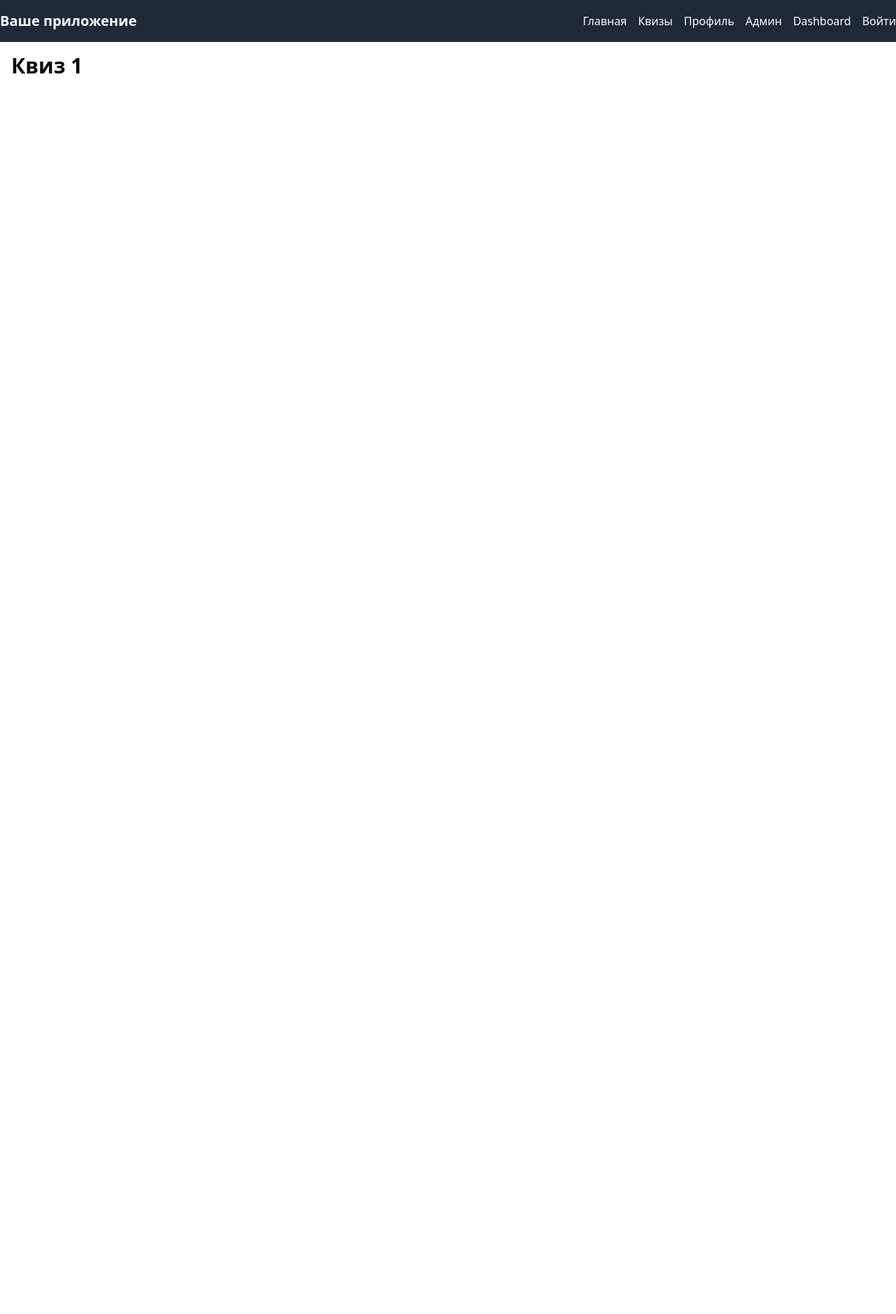
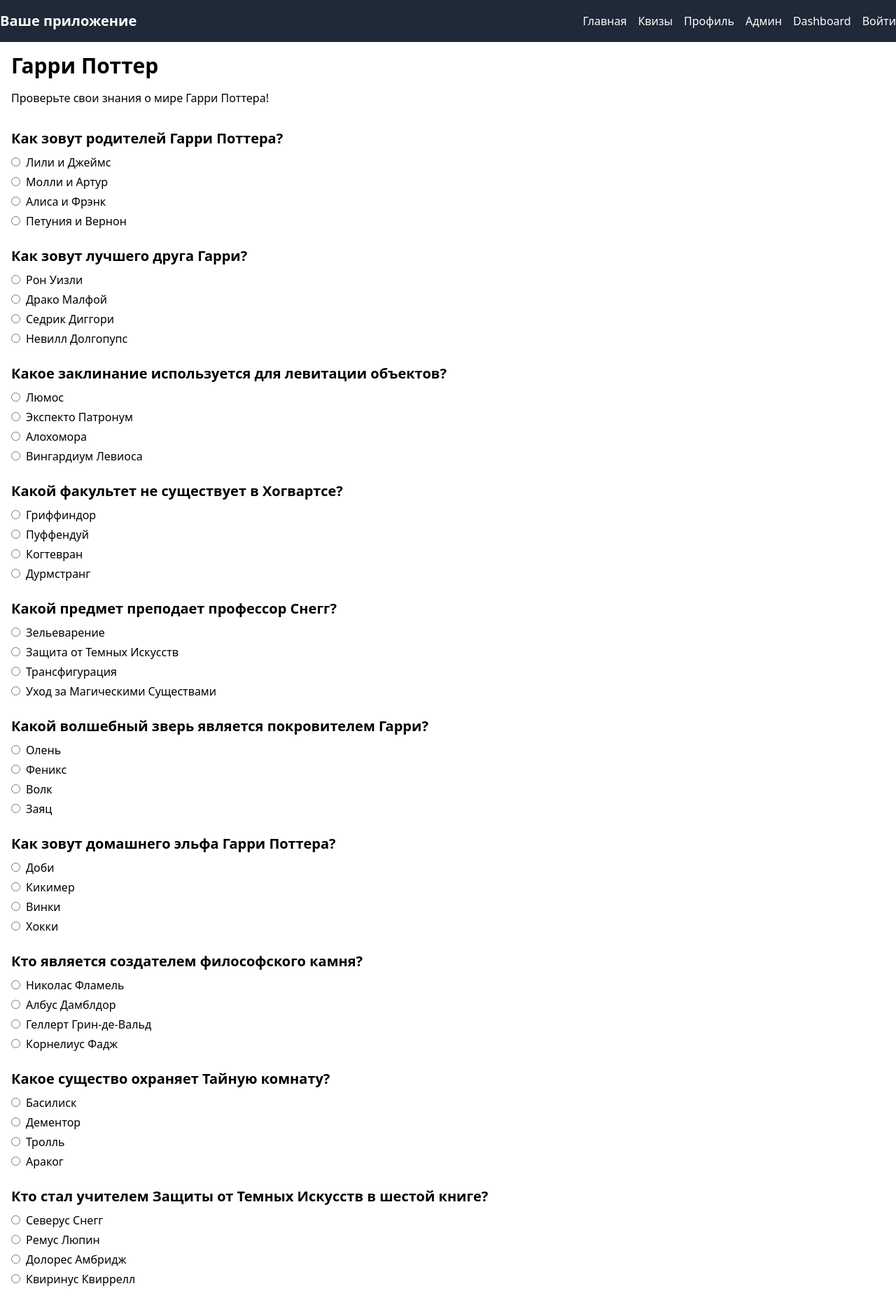
Before and after one commit to Aninok92/quiz-app, a React (Create React App) app: page /quizzes/1 in a window 1280 px wide. Shown: the top 1878 px of the page at 70% size. Before the commit the page ends 800 px from the top, so only its background shows below. Built offline with nearby package versions, Linux system fonts and the light colour scheme.

Commit message:
add mock data "Harry Potter" quiz and create ResultPage

```diff
--- a/package.json
+++ b/package.json
@@ -12,6 +12,7 @@
     "@types/react-dom": "^18.3.0",
     "react": "^18.3.1",
     "react-dom": "^18.3.1",
+    "react-icons": "^5.2.1",
     "react-router": "^6.23.1",
     "react-router-dom": "^6.23.1",
     "react-scripts": "5.0.1",
--- a/src/components/QuizPage/QuizPage.tsx
+++ b/src/components/QuizPage/QuizPage.tsx
@@ -1,11 +1,120 @@
-import { useParams } from 'react-router-dom';
+import { useState } from 'react';
+import { useParams, useNavigate } from 'react-router-dom';
+
+const quizzesData = [
+  {
+    id: 1,
+    title: 'Гарри Поттер',
+    description: 'Проверьте свои знания о мире Гарри Поттера!',
+    questions: [
+      {
+        question: 'Как зовут родителей Гарри Поттера?',
+        options: ['Лили и Джеймс', 'Молли и Артур', 'Алиса и Фрэнк', 'Петуния и Вернон'],
+        correctAnswer: 'Лили и Джеймс'
+      },
+      {
+        question: 'Как зовут лучшего друга Гарри?',
+        options: ['Рон Уизли', 'Драко Малфой', 'Седрик Диггори', 'Невилл Долгопупс'],
+        correctAnswer: 'Рон Уизли'
+      },
+      {
+        question: 'Какое заклинание используется для левитации объектов?',
+        options: ['Люмос', 'Экспекто Патронум', 'Алохомора', 'Вингардиум Левиоса'],
+        correctAnswer: 'Вингардиум Левиоса'
+      },
+      {
+        question: 'Какой факультет не существует в Хогвартсе?',
+        options: ['Гриффиндор', 'Пуффендуй', 'Когтевран', 'Дурмстранг'],
+        correctAnswer: 'Дурмстранг'
+      },
+      {
+        question: 'Какой предмет преподает профессор Снегг?',
+        options: ['Зельеварение', 'Защита от Темных Искусств', 'Трансфигурация', 'Уход за Магическими Существами'],
+        correctAnswer: 'Зельеварение'
+      },
+      {
+        question: 'Какой волшебный зверь является покровителем Гарри?',
+        options: ['Олень', 'Феникс', 'Волк', 'Заяц'],
+        correctAnswer: 'Олень'
+      },
+      {
+        question: 'Как зовут домашнего эльфа Гарри Поттера?',
+        options: ['Доби', 'Кикимер', 'Винки', 'Хокки'],
+        correctAnswer: 'Доби'
+      },
+      {
+        question: 'Кто является создателем философского камня?',
+        options: ['Николас Фламель', 'Албус Дамблдор', 'Геллерт Грин-де-Вальд', 'Корнелиус Фадж'],
+        correctAnswer: 'Николас Фламель'
+      },
+      {
+        question: 'Какое существо охраняет Тайную комнату?',
+        options: ['Басилиск', 'Дементор', 'Тролль', 'Араког'],
+        correctAnswer: 'Басилиск'
+      },
+      {
+        question: 'Кто стал учителем Защиты от Темных Искусств в шестой книге?',
+        options: ['Северус Снегг', 'Ремус Люпин', 'Долорес Амбридж', 'Квиринус Квиррелл'],
+        correctAnswer: 'Северус Снегг'
+      }
+    ]
+  }
+];
+
 
 const QuizPage = () => {
-  const { quizId } = useParams();
+  const { quizId } = useParams<{ quizId: string }>();
+  const quiz = quizzesData.find(q => q.id === parseInt(quizId || '', 10));
+  const [userAnswers, setUserAnswers] = useState<string[]>(Array(quiz?.questions.length).fill(''));
+  const navigate = useNavigate();
+
+  if (!quiz) {
+    return <div>Квиз не найден</div>;
+  }
+
+  const handleAnswerChange = (questionIndex: number, answer: string) => {
+    const newAnswers = [...userAnswers];
+    newAnswers[questionIndex] = answer;
+    setUserAnswers(newAnswers);
+  };
+
+  const handleSubmit = () => {
+    navigate(`/quizzes/${quizId}/result`, { state: { userAnswers, quiz } });
+  };
+
+  const allQuestionsAnswered = userAnswers.every(answer => answer !== '');
 
   return (
     <div className="container mx-auto p-4">
-      <h1 className="text-3xl font-bold">Квиз {quizId}</h1>
+      <h1 className="text-3xl font-bold mb-4">{quiz.title}</h1>
+      <p className="mb-8">{quiz.description}</p>
+      {quiz.questions.map((question, index) => (
+        <div key={index} className="mb-6">
+          <h2 className="text-xl font-semibold mb-2">{question.question}</h2>
+          <ul>
+            {question.options.map((option, idx) => (
+              <li key={idx} className="mb-1">
+                <input
+                  type="radio"
+                  name={`question-${index}`}
+                  id={`question-${index}-option-${idx}`}
+                  value={option}
+                  checked={userAnswers[index] === option}
+                  onChange={() => handleAnswerChange(index, option)}
+                />
+                <label htmlFor={`question-${index}-option-${idx}`} className="ml-2">{option}</label>
+              </li>
+            ))}
+          </ul>
+        </div>
+      ))}
+      <button
+        onClick={handleSubmit}
+        className={`py-2 px-4 rounded mt-4 ${allQuestionsAnswered ? 'bg-blue-500 text-white hover:bg-blue-700' : 'bg-gray-300 text-gray-500 cursor-not-allowed'}`}
+        disabled={!allQuestionsAnswered}
+      >
+        Результат
+      </button>
     </div>
   );
 };
--- a/src/components/QuizzesPage/QuizzesPage.tsx
+++ b/src/components/QuizzesPage/QuizzesPage.tsx
@@ -1,7 +1,7 @@
 import { Link } from 'react-router-dom';
 
 const quizzesData = [
-  { id: 1, title: 'Гарри Поттер', description: 'Описание квиза "Гарри Поттер"' },
+  { id: 1, title: 'Гарри Поттер', description: 'Проверьте свои знания о мире Гарри Поттера!' },
   { id: 2, title: 'Властелин колец', description: 'Описание квиза "Властелин колец"' },
   { id: 3, title: 'Злодеи в кино и литературе', description: 'Описание квиза "Злодеи в кино и литературе"' },
 ];
--- /dev/null
+++ b/src/components/ResultPage/ResultPage.tsx
@@ -0,0 +1,41 @@
+import { useLocation } from 'react-router-dom';
+import { FaCheckCircle, FaTimesCircle } from 'react-icons/fa';
+
+const ResultPage = () => {
+  const location = useLocation();
+  const { userAnswers, quiz } = location.state;
+
+  const correctAnswersCount = quiz.questions.reduce((count: number, question: any, index: number) => {
+    if (userAnswers[index] === question.correctAnswer) {
+      return count + 1;
+    }
+    return count;
+  }, 0);
+
+  return (
+    <div className="container mx-auto p-4">
+      <h1 className="text-3xl font-bold mb-4">Результаты квиза: {quiz.title}</h1>
+      <p className="mb-4">Вы правильно ответили на {correctAnswersCount} из {quiz.questions.length} вопросов.</p>
+      <div>
+        {quiz.questions.map((question: any, index: number) => (
+          <div key={index} className="mb-6">
+            <h2 className="text-xl font-semibold mb-2">{question.question}</h2>
+            <div className="flex items-center">
+              <p className="mr-2">Ваш ответ: {userAnswers[index]}</p>
+              {userAnswers[index] === question.correctAnswer ? (
+                <FaCheckCircle className="text-green-500" />
+              ) : (
+                <FaTimesCircle className="text-red-500" />
+              )}
+            </div>
+            {userAnswers[index] !== question.correctAnswer && (
+              <p>Правильный ответ: {question.correctAnswer}</p>
+            )}
+          </div>
+        ))}
+      </div>
+    </div>
+  );
+};
+
+export default ResultPage;
```
Also changed, not shown: 1 other file (tests, documents, lock files or other folders).
